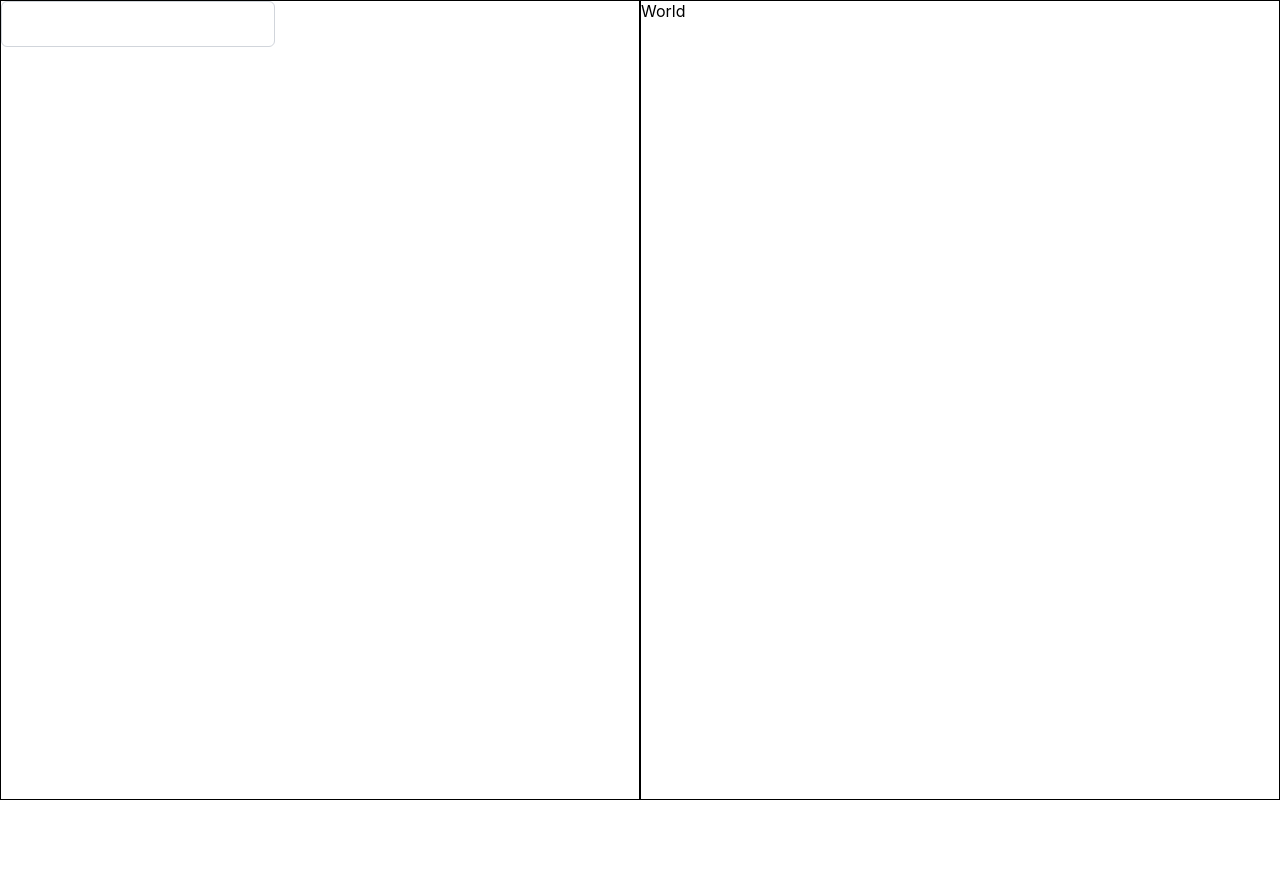
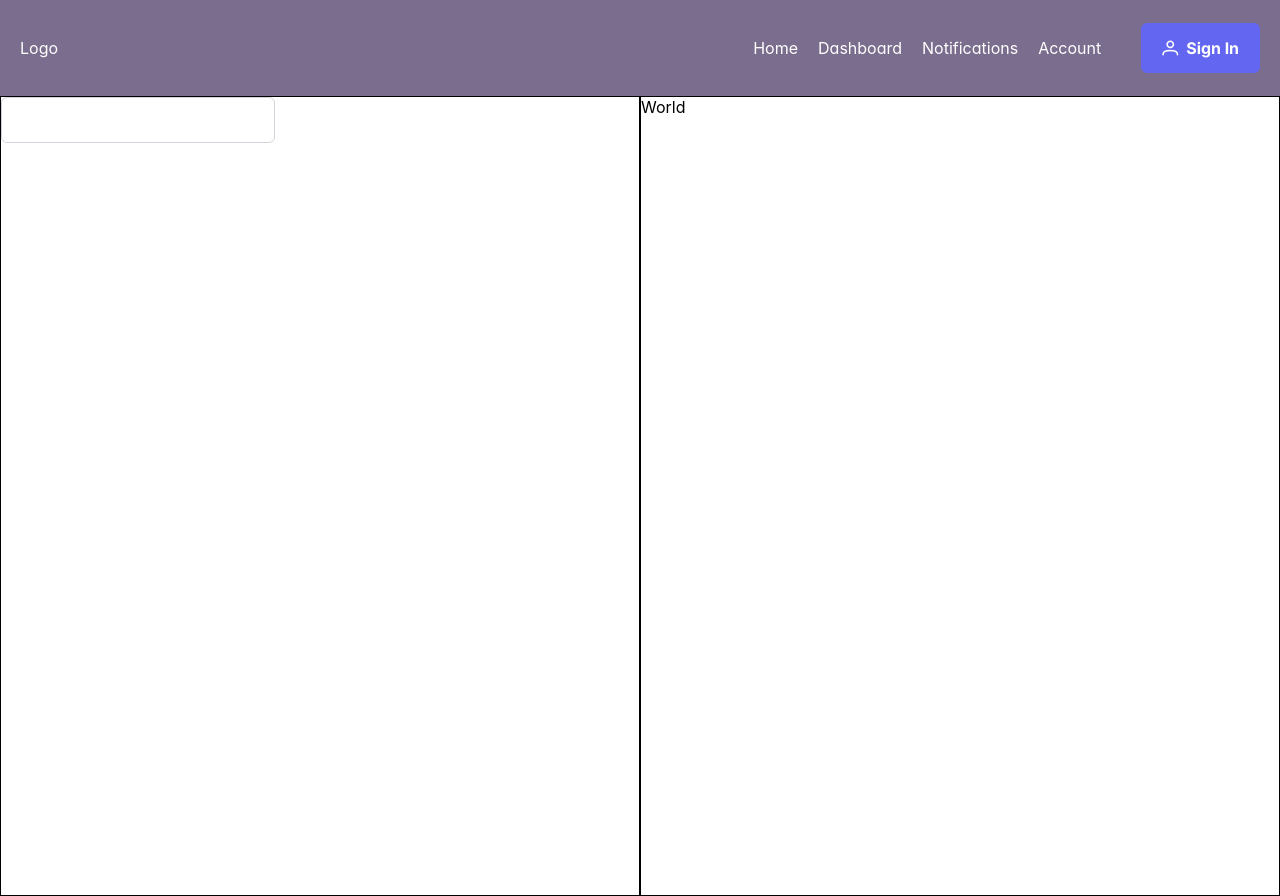
Before and after one commit to AD-W99/CityConnectHub, a React (Create React App) app: page / in a window 1280 px wide. Before the commit the page ends 800 px from the top, so only its background shows below. Built offline with nearby package versions, Linux system fonts and the light colour scheme.

Commit message:
Added Navbar

```diff
--- a/src/App.js
+++ b/src/App.js
@@ -1,4 +1,6 @@
 import MainPage from "./pages/MainPage";
+
+import { Navbar } from "./components/Navbar";
 
 import "primereact/resources/themes/lara-light-indigo/theme.css";
 import "primereact/resources/primereact.min.css";
@@ -8,6 +10,7 @@ import './App.css';
 function App() {
   return (
     <>
+      <Navbar />
       <MainPage />
     </>
   );
--- /dev/null
+++ b/src/components/Navbar.js
@@ -0,0 +1,22 @@
+import { Button } from "primereact/button";
+
+import styles from "../styles/Navbar.module.css"
+
+export function Navbar() {
+    return (
+        <div className={styles.container}>
+            <div className={styles.logo}>
+                Logo
+            </div>
+            <div className={styles.menu}>
+                <ul className={styles.linkOptions}>
+                    <li>Home</li>
+                    <li>Dashboard</li>
+                    <li>Notifications</li>
+                    <li>Account</li>
+                </ul>
+                <Button label="Sign In" icon="pi pi-user" style={{ height: "50px" }} />
+            </div>
+        </div>
+    )
+}
--- /dev/null
+++ b/src/styles/Navbar.module.css
@@ -0,0 +1,25 @@
+.container {
+    display: flex;
+    justify-content: space-between;
+    padding: 0 20px;
+    height: 12vh;
+    background-color: #7B6D8D;
+    color: white;
+}
+
+.logo {
+    display: flex;
+    align-items: center;
+}
+
+.menu {
+    display: flex;
+    align-items: center;
+    gap: 40px;
+}
+
+.linkOptions {
+    display: flex;
+    list-style: none;
+    gap: 20px;
+}
```
